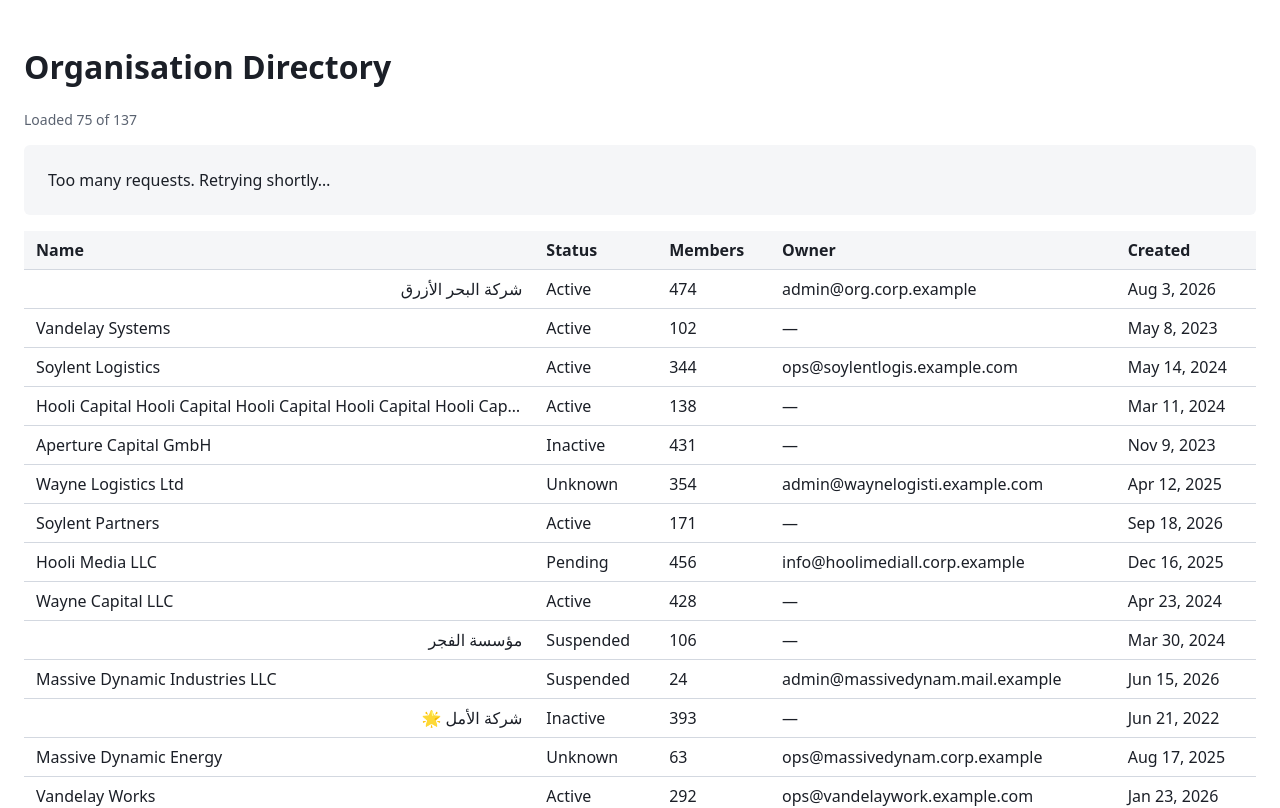
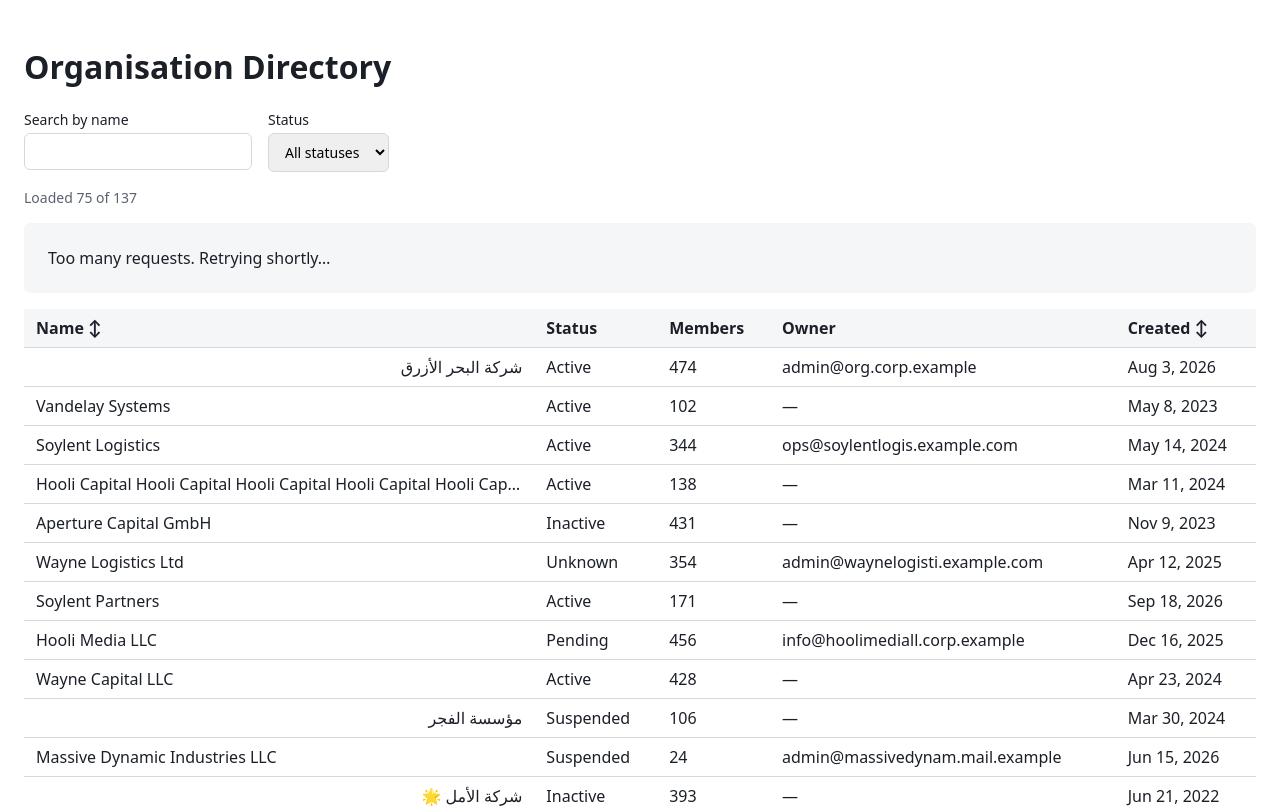
Before and after one commit to angeljoseph/org-directory, an Angular app: page / in a window 1280 px wide. Shown: the top 808 px of the page. Built offline with nearby package versions, Linux system fonts and the light colour scheme.

Commit message:
feat: debounced search and status filter synced to URL

```diff
--- a/src/app/i18n/en.json
+++ b/src/app/i18n/en.json
@@ -17,5 +17,11 @@
   "status.inactive": "Inactive",
   "status.suspended": "Suspended",
   "status.pending": "Pending",
-  "status.unknown": "Unknown"
+  "status.unknown": "Unknown",
+    "sort.none": "↕",
+    "sort.asc": "▲",
+  "sort.desc": "▼",
+    "filter.search": "Search by name",
+  "filter.status": "Status",
+  "filter.allStatuses": "All statuses"
 }
--- a/src/app/orgs/orgs/org-list/org-list.component.css
+++ b/src/app/orgs/orgs/org-list/org-list.component.css
@@ -49,3 +49,32 @@ th {
   border: none;
   cursor: pointer;
 }
+.filters {
+  display: flex;
+  flex-wrap: wrap;
+  gap: var(--space-4);
+  margin-block-end: var(--space-4);
+}
+
+.field {
+  display: flex;
+  flex-direction: column;
+  gap: var(--space-1);
+  font-size: var(--font-size-sm);
+}
+
+input,
+select {
+  padding: var(--space-2) var(--space-3);
+  font: inherit;
+  border: var(--border-width) solid var(--color-border);
+  border-radius: var(--radius-md);
+}
+
+.state-empty {
+  margin-block-start: var(--space-4);
+  text-align: center;
+  background: transparent;
+  border: var(--border-width) dashed var(--color-border);
+  color: var(--color-text-muted);
+}
--- a/src/app/orgs/orgs/org-list/org-list.component.html
+++ b/src/app/orgs/orgs/org-list/org-list.component.html
@@ -8,6 +8,22 @@
     <button type="button" (click)="loadAll()">{{ 'state.retry' | t }}</button>
   </div>
 } @else {
+  <div class="filters">
+    <div class="field">
+      <label for="search">{{ 'filter.search' | t }}</label>
+      <input id="search" type="search" [value]="query()" (input)="onSearch($event)" />
+    </div>
+    <div class="field">
+      <label for="status">{{ 'filter.status' | t }}</label>
+      <select id="status" (change)="onStatus($event)">
+        <option value="" [selected]="statusFilter() === ''">{{ 'filter.allStatuses' | t }}</option>
+        @for (s of statusOptions; track s) {
+          <option [value]="s" [selected]="statusFilter() === s">{{ statusLabel(s) | t }}</option>
+        }
+      </select>
+    </div>
+  </div>
+
   <p class="progress" aria-live="polite">
     {{ 'list.loadedProgress' | t: { loaded: orgs().length, total: total() } }}
   </p>
@@ -24,7 +40,7 @@
   }
 
   <table>
-        <thead>
+    <thead>
       <tr>
         <th [attr.aria-sort]="ariaSort('name')">
           <button type="button" class="sort-btn" (click)="sortBy('name')">
@@ -57,4 +73,8 @@
       }
     </tbody>
   </table>
+
+  @if (!loading() && !error() && sortedOrgs().length === 0) {
+    <p class="state state-empty" role="status">{{ 'state.empty' | t }}</p>
+  }
 }
--- a/src/app/orgs/orgs/org-list/org-list.component.ts
+++ b/src/app/orgs/orgs/org-list/org-list.component.ts
@@ -1,6 +1,8 @@
 import { Component, OnInit, computed, inject, signal } from '@angular/core';
+import { takeUntilDestroyed, toSignal } from '@angular/core/rxjs-interop';
+import { ActivatedRoute, Router } from '@angular/router';
 import { DatePipe } from '@angular/common';
-import { firstValueFrom } from 'rxjs';
+import { Subject, debounceTime, distinctUntilChanged, firstValueFrom } from 'rxjs';
 import { ApiError, OrgApiService, PAGE_SIZE, RawPage } from '../../../core/org-api.service';
 import { TranslationKey } from '../../../core/i18n.service';
 import { TranslatePipe } from '../../../core/translate.pipe';
@@ -9,6 +11,7 @@ import { OrgStatus, Organisation, mapOrganisation } from '../../org.mapper';
 type SortKey = 'name' | 'createdAt';
 type SortDir = 'asc' | 'desc';
 
+const SEARCH_DEBOUNCE_MS = 300;
 const RATE_LIMIT_WAIT_MS = 5000;
 const MAX_FAILURES_PER_PAGE = 3;
 const sleep = (ms: number) => new Promise<void>((resolve) => setTimeout(resolve, ms));
@@ -21,6 +24,8 @@ const sleep = (ms: number) => new Promise<void>((resolve) => setTimeout(resolve,
 })
 export class OrgListComponent implements OnInit {
   private readonly api = inject(OrgApiService);
+  private readonly route = inject(ActivatedRoute);
+  private readonly router = inject(Router);
 
   readonly orgs = signal<Organisation[]>([]);
   readonly total = signal(0);
@@ -31,9 +36,29 @@ export class OrgListComponent implements OnInit {
   readonly sortKey = signal<SortKey | null>(null);
   readonly sortDir = signal<SortDir>('asc');
 
+  readonly statusOptions: OrgStatus[] = ['active', 'inactive', 'suspended', 'pending', 'unknown'];
+
+  // The URL is the source of truth for search and filter, so a view can be shared.
+  private readonly params = toSignal(this.route.queryParamMap, { requireSync: true });
+
+  readonly query = computed(() => this.params().get('q') ?? '');
+
+  readonly statusFilter = computed<OrgStatus | ''>(() => {
+    const value = this.params().get('status');
+    return this.statusOptions.includes(value as OrgStatus) ? (value as OrgStatus) : '';
+  });
+
+  readonly filteredOrgs = computed(() => {
+    const q = this.query().trim().toLowerCase();
+    const status = this.statusFilter();
+    return this.orgs().filter(
+      (o) => (!status || o.status === status) && (!q || (o.name ?? '').toLowerCase().includes(q)),
+    );
+  });
+
   readonly sortedOrgs = computed(() => {
     const key = this.sortKey();
-    const list = this.orgs();
+    const list = this.filteredOrgs();
     if (!key) return list;
 
     const factor = this.sortDir() === 'asc' ? 1 : -1;
@@ -42,10 +67,16 @@ export class OrgListComponent implements OnInit {
     );
   });
 
-
+  private readonly searchInput$ = new Subject<string>();
 
   private nextPage = 1;
   private lastPage = 1; // updated after page 1 tells us the total
+
+  constructor() {
+    this.searchInput$
+      .pipe(debounceTime(SEARCH_DEBOUNCE_MS), distinctUntilChanged(), takeUntilDestroyed())
+      .subscribe((text) => this.updateParams({ q: text.trim() || null }));
+  }
 
   ngOnInit(): void {
     this.loadAll();
@@ -91,7 +122,25 @@ export class OrgListComponent implements OnInit {
     }
   }
 
-   sortBy(key: SortKey): void {
+  onSearch(event: Event): void {
+    this.searchInput$.next((event.target as HTMLInputElement).value);
+  }
+
+  onStatus(event: Event): void {
+    const value = (event.target as HTMLSelectElement).value;
+    this.updateParams({ status: value || null });
+  }
+
+  private updateParams(changes: Record<string, string | null>): void {
+    this.router.navigate([], {
+      relativeTo: this.route,
+      queryParams: changes,
+      queryParamsHandling: 'merge', // keep the other param; null removes one
+      replaceUrl: true,
+    });
+  }
+
+  sortBy(key: SortKey): void {
     if (this.sortKey() === key) {
       this.sortDir.update((d) => (d === 'asc' ? 'desc' : 'asc'));
     } else {
```
